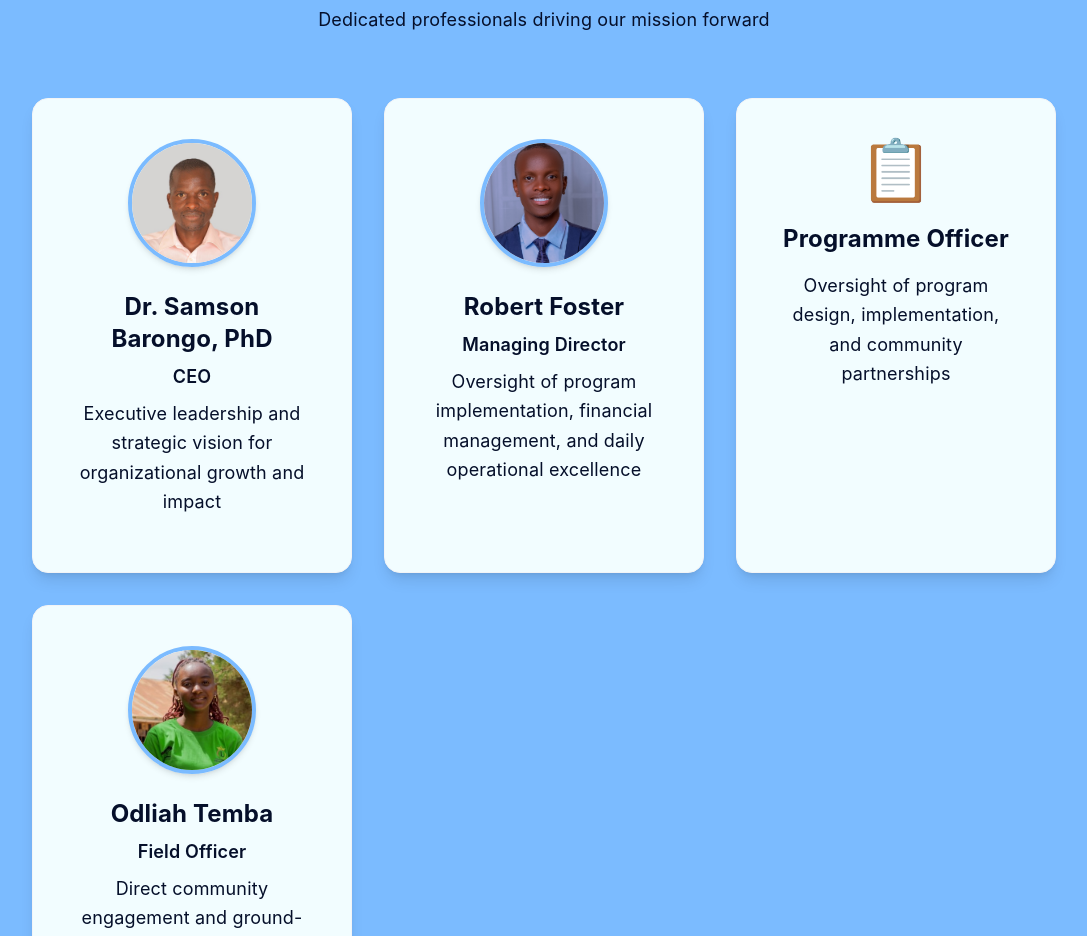
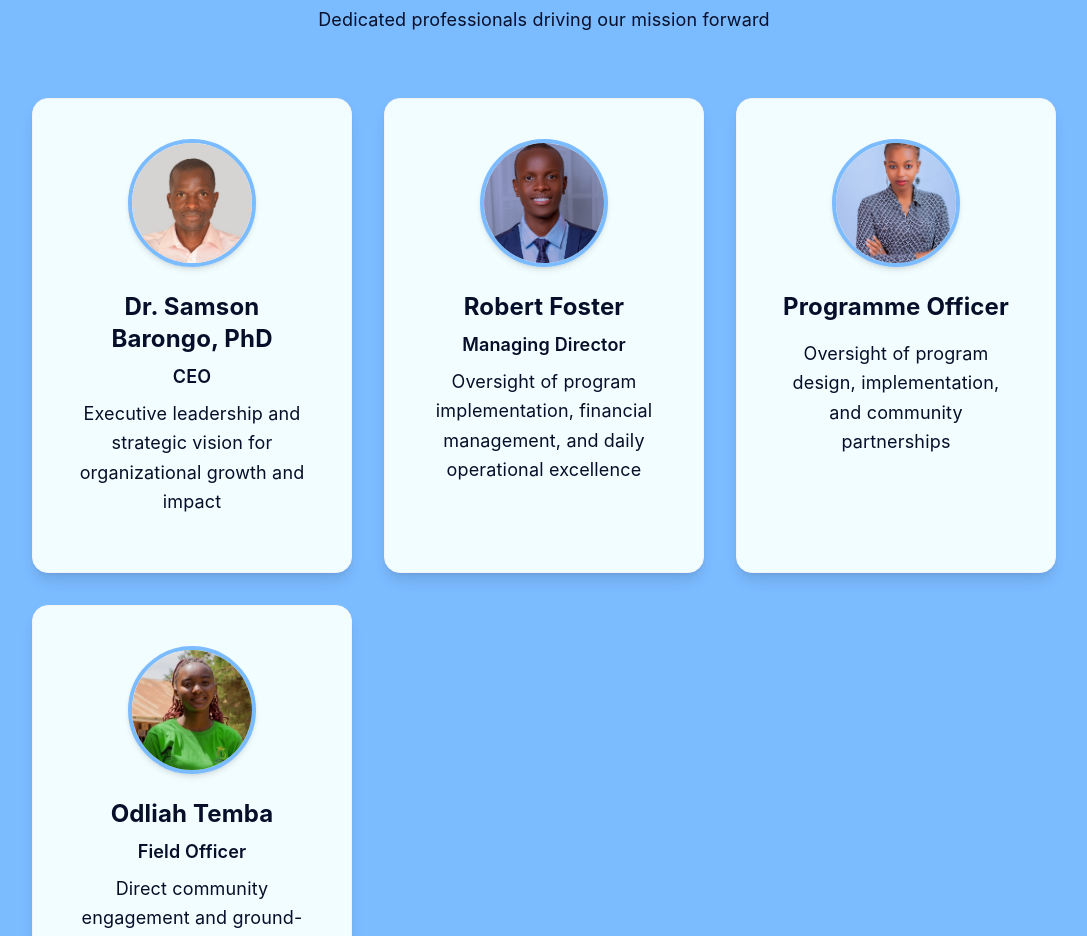
Before and after one commit to DerrickOmwanza/yoniserd, a React (Create React App) app: page /about in a window 1280 px wide. Shown: the part 2500-3436 px from the top of the page, without its empty margins (96-1183 px from the left). Built offline with nearby package versions, Linux system fonts and the light colour scheme.

Commit message:
Add Programme Officer photo to About page

```diff
--- a/src/pages/About.jsx
+++ b/src/pages/About.jsx
@@ -5,6 +5,7 @@ import { ORG_INFO, CORE_VALUES, CEO_INFO, MANAGING_DIRECTOR_INFO } from '../cons
 import ceo from '../assets/ceo.png';
 import managingDirector from '../assets/Managing Director.jpg';
 import fieldOfficer from '../assets/Field Officer.jpg';
+import programmeOfficer from '../assets/programme officer.jpeg';
 import certificate from '../assets/gallery11.jpg';
 
 const About = () => {
@@ -344,12 +345,17 @@ const About = () => {
                                  <p className="text-lg leading-relaxed" style={{ color: '#050F2A' }}>{MANAGING_DIRECTOR_INFO.description}</p>
                              </div>
 
-                             {/* Programme Officer Card */}
+                             {/* Programme Officer Card with Photo */}
                               <div
                                   className="rounded-2xl p-10 shadow-lg hover:shadow-2xl hover:-translate-y-2 transition-all duration-300 border border-gray-100 flex flex-col items-center text-center"
                                   style={{ backgroundColor: '#F2FDFF' }}
                               >
-                                 <div className="text-6xl mb-6">📋</div>
+                                  <img
+                                      src={programmeOfficer}
+                                      alt="Programme Officer"
+                                      className="w-32 h-32 rounded-full object-cover mb-6 shadow-md border-4"
+                                      style={{ borderColor: '#7BBBFF' }}
+                                  />
                                   <h3 className="text-2xl font-bold mb-4" style={{ color: '#050F2A' }}>Programme Officer</h3>
                                   <p className="text-lg leading-relaxed" style={{ color: '#050F2A' }}>Oversight of program design, implementation, and community partnerships</p>
                               </div>
```
Also changed, not shown: src/assets/programme officer.jpeg (added). Lines whose indentation alone changed are shown as unchanged.
